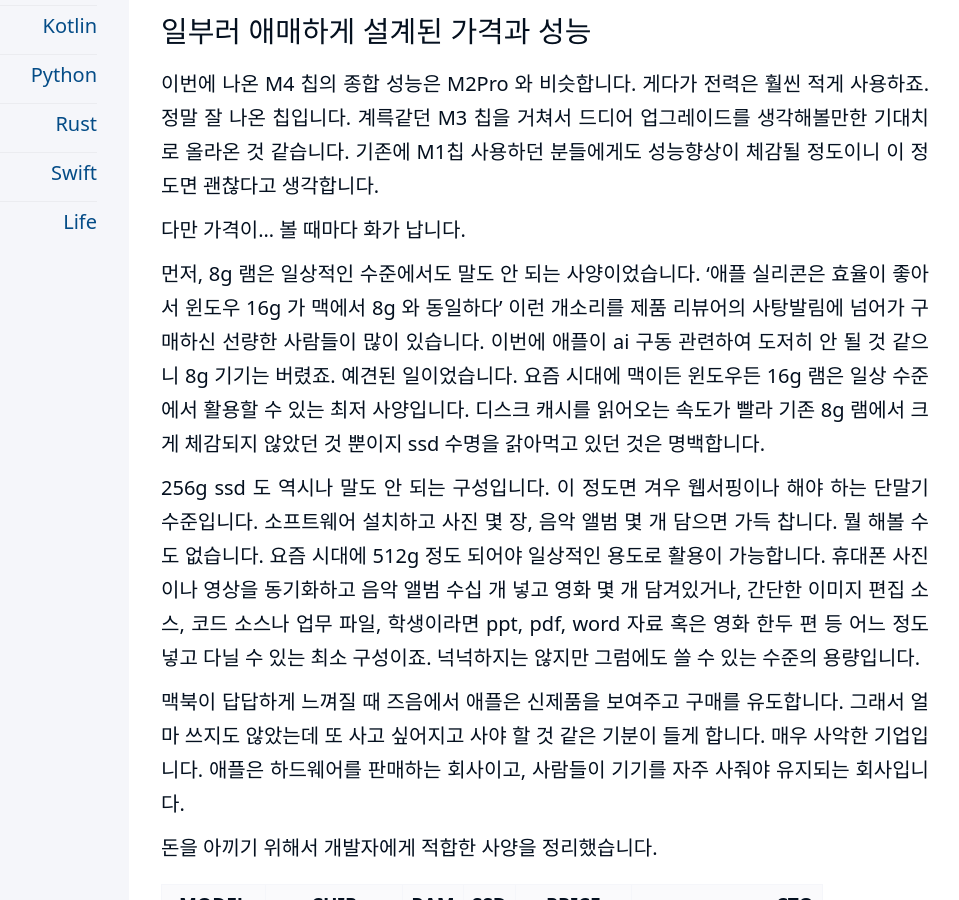
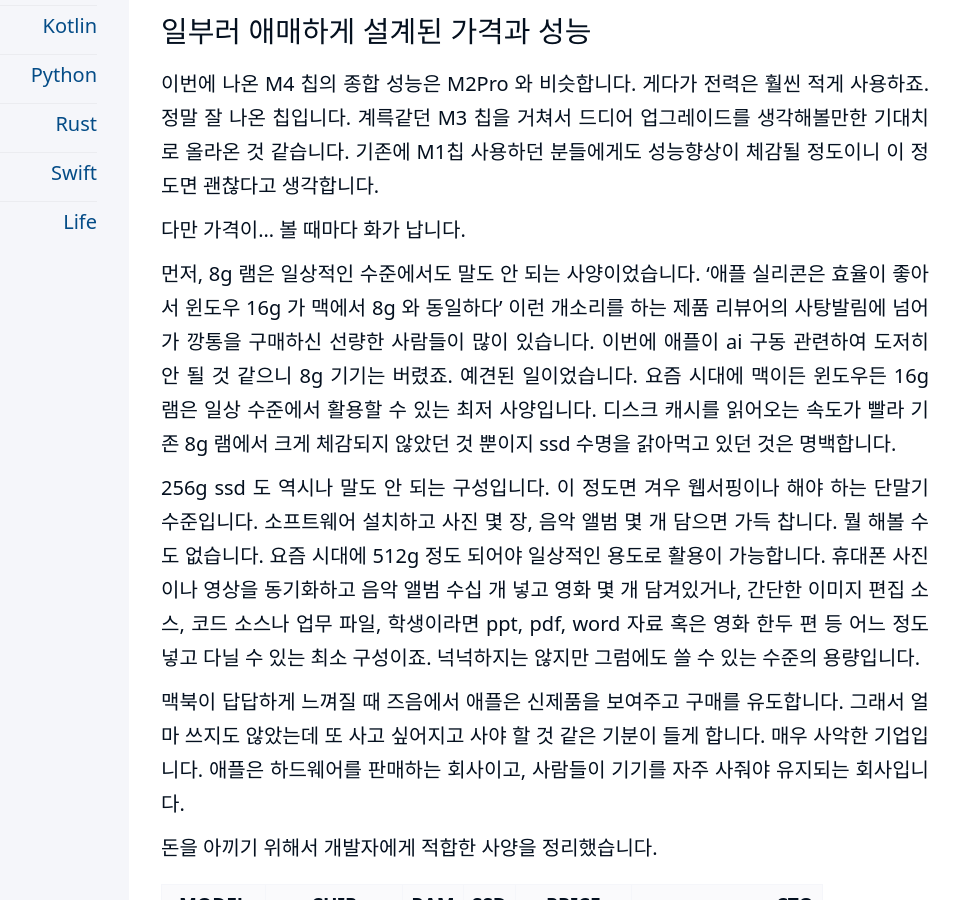
Before and after one commit to kiroshin/kiroshin.github.io, a Jekyll site: the page built from _posts/2025-03-24-macbook_for_dev.md, in a window 1280 px wide and 900 px high, scrolled down 1040 px. Shown: the whole window, without its empty margins (191-1150 px from the left). Built offline with Jekyll 4.4.1, drawn with Linux system fonts in a browser that asks for light colours.

Commit message:
Update 2025-03-24-macbook_for_dev.md

```diff
--- a/_posts/2025-03-24-macbook_for_dev.md
+++ b/_posts/2025-03-24-macbook_for_dev.md
@@ -18,7 +18,7 @@
 
 다만 가격이... 볼 때마다 화가 납니다.
 
-먼저, 8g 램은 일상적인 수준에서도 말도 안 되는 사양이었습니다. '애플 실리콘은 효율이 좋아서 윈도우 16g 가 맥에서 8g 와 동일하다' 이런 개소리를 제품 리뷰어의 사탕발림에 넘어가 구매하신 선량한 사람들이 많이 있습니다. 이번에 애플이 ai 구동 관련하여 도저히 안 될 것 같으니 8g 기기는 버렸죠. 예견된 일이었습니다. 요즘 시대에 맥이든 윈도우든 16g 램은 일상 수준에서 활용할 수 있는 최저 사양입니다. 디스크 캐시를 읽어오는 속도가 빨라 기존 8g 램에서 크게 체감되지 않았던 것 뿐이지 ssd 수명을 갉아먹고 있던 것은 명백합니다.
+먼저, 8g 램은 일상적인 수준에서도 말도 안 되는 사양이었습니다. '애플 실리콘은 효율이 좋아서 윈도우 16g 가 맥에서 8g 와 동일하다' 이런 개소리를 하는 제품 리뷰어의 사탕발림에 넘어가 깡통을 구매하신 선량한 사람들이 많이 있습니다. 이번에 애플이 ai 구동 관련하여 도저히 안 될 것 같으니 8g 기기는 버렸죠. 예견된 일이었습니다. 요즘 시대에 맥이든 윈도우든 16g 램은 일상 수준에서 활용할 수 있는 최저 사양입니다. 디스크 캐시를 읽어오는 속도가 빨라 기존 8g 램에서 크게 체감되지 않았던 것 뿐이지 ssd 수명을 갉아먹고 있던 것은 명백합니다.
 
 256g ssd 도 역시나 말도 안 되는 구성입니다. 이 정도면 겨우 웹서핑이나 해야 하는 단말기 수준입니다. 소프트웨어 설치하고 사진 몇 장, 음악 앨범 몇 개 담으면 가득 찹니다. 뭘 해볼 수도 없습니다. 요즘 시대에 512g 정도 되어야 일상적인 용도로 활용이 가능합니다. 휴대폰 사진이나 영상을 동기화하고 음악 앨범 수십 개 넣고 영화 몇 개 담겨있거나, 간단한 이미지 편집 소스, 코드 소스나 업무 파일, 학생이라면 ppt, pdf, word 자료 혹은 영화 한두 편 등 어느 정도 넣고 다닐 수 있는 최소 구성이죠. 넉넉하지는 않지만 그럼에도 쓸 수 있는 수준의 용량입니다.
 
```
